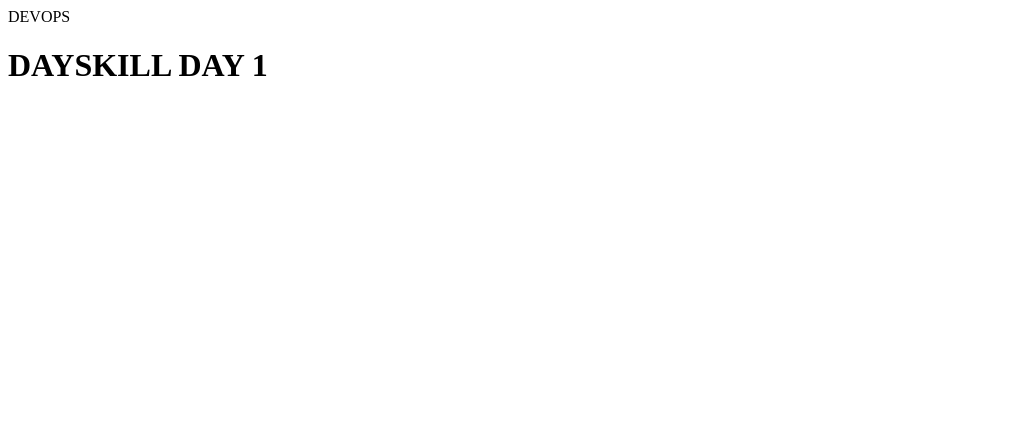
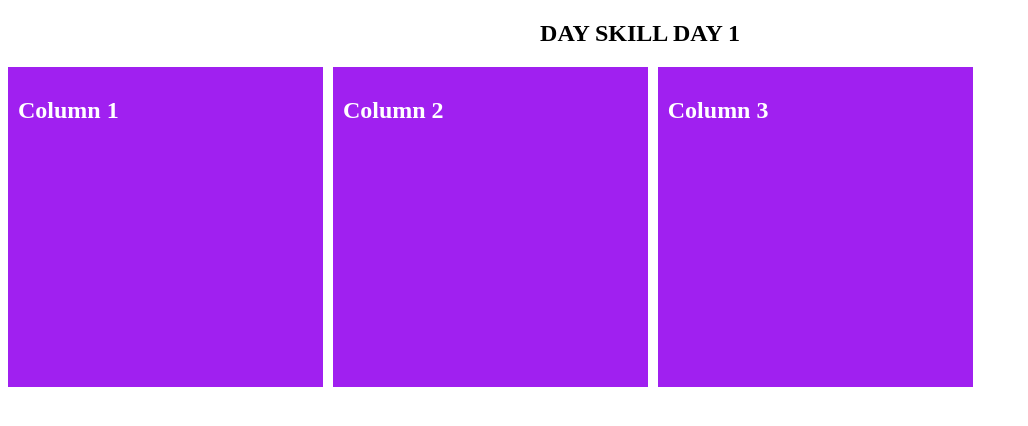
Before and after one commit to dineshkumar-it21/myproject, a plain HTML site: page index.html in a window 1280 px wide. Shown: the whole page, without its empty margins (0-1028 px from the left). Drawn offline with Linux system fonts and the light colour scheme.

Commit message:
second commit

```diff
--- a/index.html
+++ b/index.html
@@ -1,8 +1,46 @@
+<!DOCTYPE html>
 <html>
 <head>
-DEVOPS
+<meta name="viewport" content="width=device-width, initial-scale=1">
+<style>
+{
+  box-sizing: border-box;
+}
+
+.column {
+  float: left;
+  width: 23.33%;
+  padding: 10px;
+  height: 300px;
+  margin-right:10px;
+}
+
+.row:after {
+  content: "";
+  display: table;
+  clear: both;
+}
+</style>
 </head>
 <body>
-<h1> DAYSKILL DAY 1 </h1>
+<h2><center>DAY SKILL DAY 1</center></h2>
+
+<div class="row">
+  <div class="column" style="background-color:#A020F0;">
+    <h2 style= color:white>Column 1</h2>
+
+  </div>
+
+  <div class="column" style="background-color:#A020F0;">
+    <h2 style= color:white>Column 2</h2>
+
+  </div>
+
+  <div class="column" style="background-color:#A020F0;">
+    <h2 style= color:white>Column 3</h2>
+
+  </div>
+
+</div>
 </body>
 </html>
```
